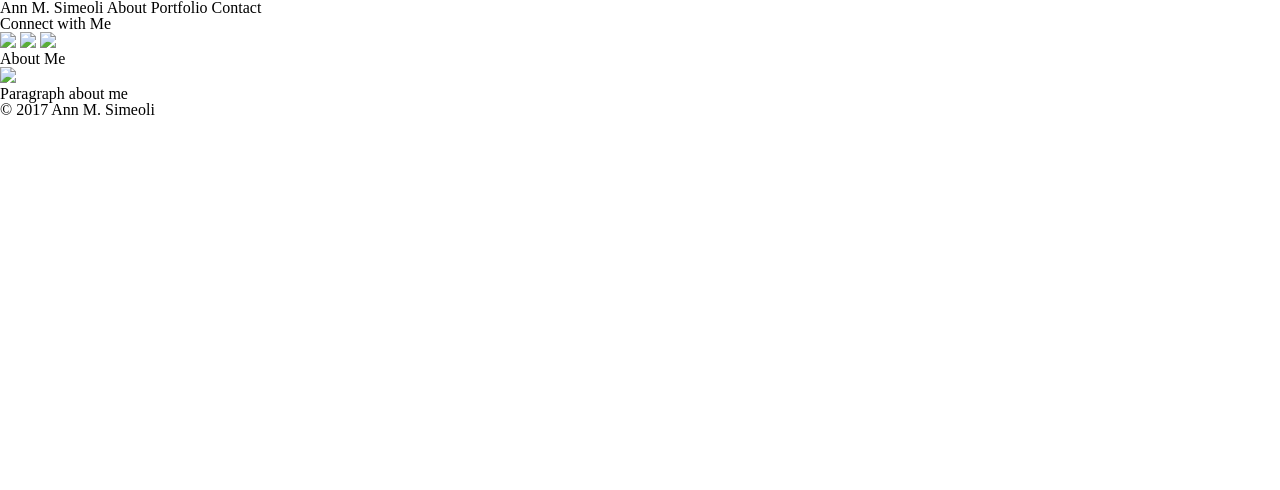
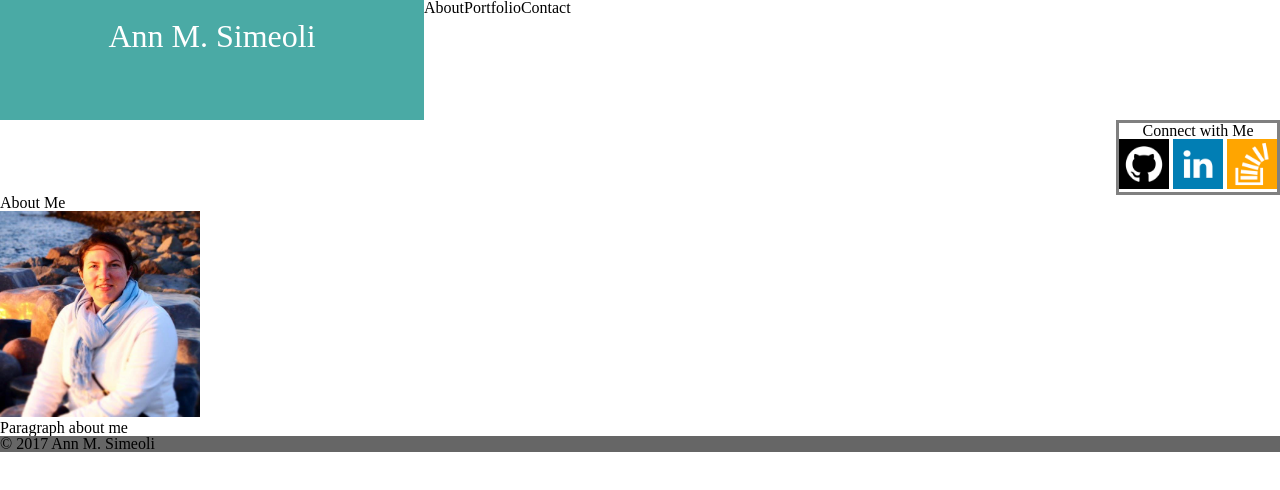
Before and after one commit to asimeoli/Basic-Portfolio1, a plain HTML site: page index.html in a window 1280 px wide. Drawn offline with Linux system fonts and the light colour scheme.

Commit message:
inital site files

```diff
--- a/assets/css/style.css
+++ b/assets/css/style.css
@@ -0,0 +1,54 @@
+header {
+	width: 100%
+}
+#name {
+	background-color: #4aaaa5;
+	text-align: center;
+	color: white;
+	height:80px;
+	width: 30%;
+	padding:20px;
+	font-size: 32px;
+	float: left;
+}
+
+#about{
+	float: left;
+}
+
+#portfolio{
+	float:left;
+}
+
+#contact{
+	float:left;
+}
+
+#connect{
+	clear: both;
+	overflow: auto;
+	float: right;
+	background-color: white;
+	border: solid;
+	border-color: gray;
+	text-align: center;
+}
+
+#aboutme{
+	clear: both;
+	overflow: auto;
+	background-color: white;
+}
+
+#imgAnn {
+	;
+}
+
+footer{
+	background-color: #666;
+}
+
+//* {
+	background-image: url("https://raw.githubusercontent.com/asimeoli/Basic-Portfolio1/master/assets/images/seigaiha.png");
+	z-index: 1;
+}
--- a/index.html
+++ b/index.html
@@ -10,39 +10,39 @@
 
 <body>
 	<header>
-		<span>
+		<aside id="name">
 			Ann M. Simeoli
-		</span>
+		</aside>
 
-		<span>
+		<section id="about">
 			About
-		</span>
+		</section>
 
-		<span>
+		<section id="portfolio">
 			Portfolio
-		</span>
+		</section>
 
-		<span>
+		<section id="contact">
 			Contact
-		</span>
+		</section>
 	</header>
-
-	<section>
+<br>
+	<section id="connect">
 		<h2>
 			Connect with Me
 		</h2>
 
-		<img src="github.png">
-		<img src="linkedin.png">
-		<img src="stackoverflow.png">
+		<img width="50px" src="https://raw.githubusercontent.com/asimeoli/Basic-Portfolio1/master/assets/images/github.png">
+		<img width="50px" src="https://raw.githubusercontent.com/asimeoli/Basic-Portfolio1/master/assets/images/linkedin.png">
+		<img width="50px" src="https://raw.githubusercontent.com/asimeoli/Basic-Portfolio1/master/assets/images/stackoverflow.png">
 	</section>
 
-	<div>
+	<div id="aboutme">
 		<h1>
 			About Me
 		</h1>
 
-		<img src="imgAnn.jpg">
+		<img width="200px" src="https://raw.githubusercontent.com/asimeoli/Basic-Portfolio1/master/assets/images/imgAnn.jpg">
 
 		<p>
 			Paragraph about me
```
Also changed, not shown: assets/css/ggg.html (added, +12 -0 lines), contact.html (+3 -3 lines), portfolio.html (+8 -3 lines).
